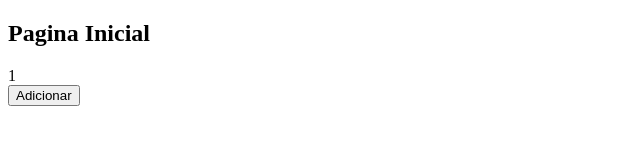
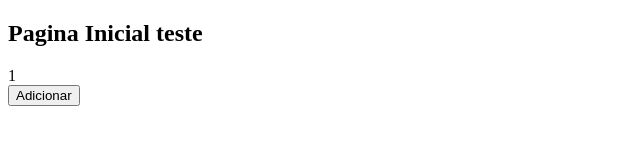
Before and after one commit to tiagomanto/ideia, a Next.js app: page / in a window 1280 px wide. Shown: the top 160 px of the page, without its empty margins (0-640 px from the left). Built offline with nearby package versions, Linux system fonts and the light colour scheme.

Commit message:
Nova chamada home

```diff
--- a/pages/index.js
+++ b/pages/index.js
@@ -3,7 +3,7 @@ import { useState } from 'react'
 function Home() {
   return (
     <div>
-      <h2>Pagina Inicial</h2>
+      <h2>Pagina Inicial teste</h2>
       <Contador />
     </div>
   )
```
